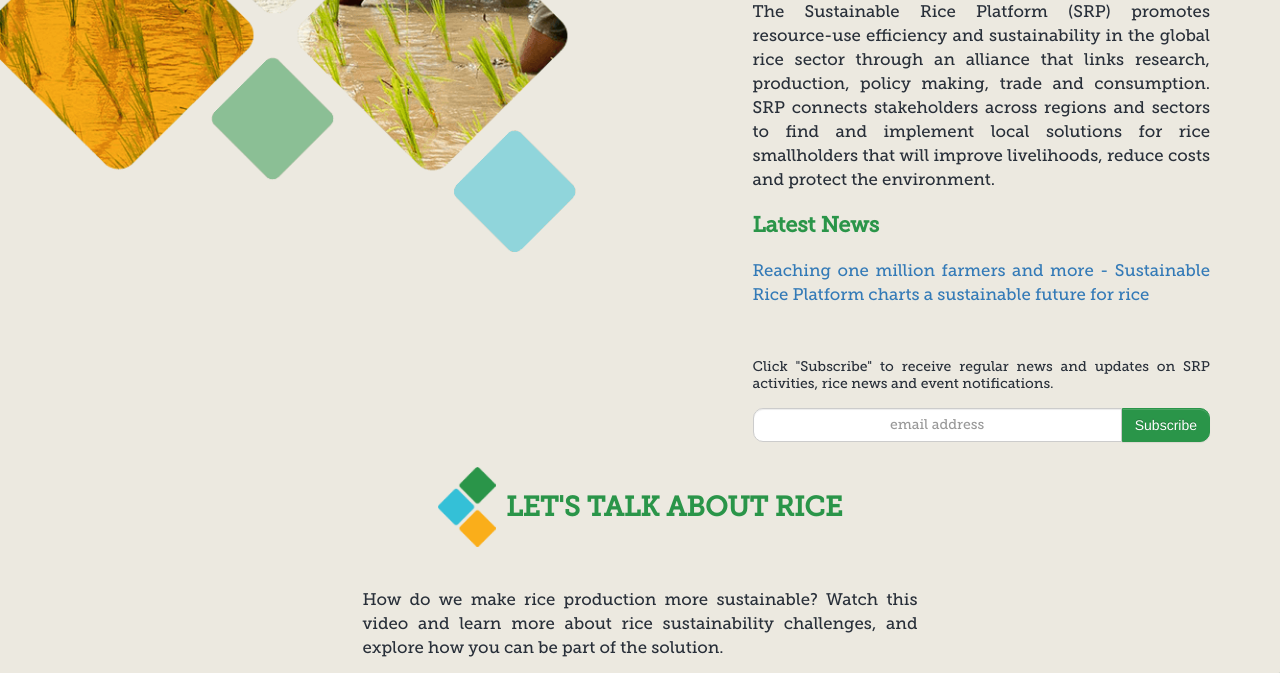
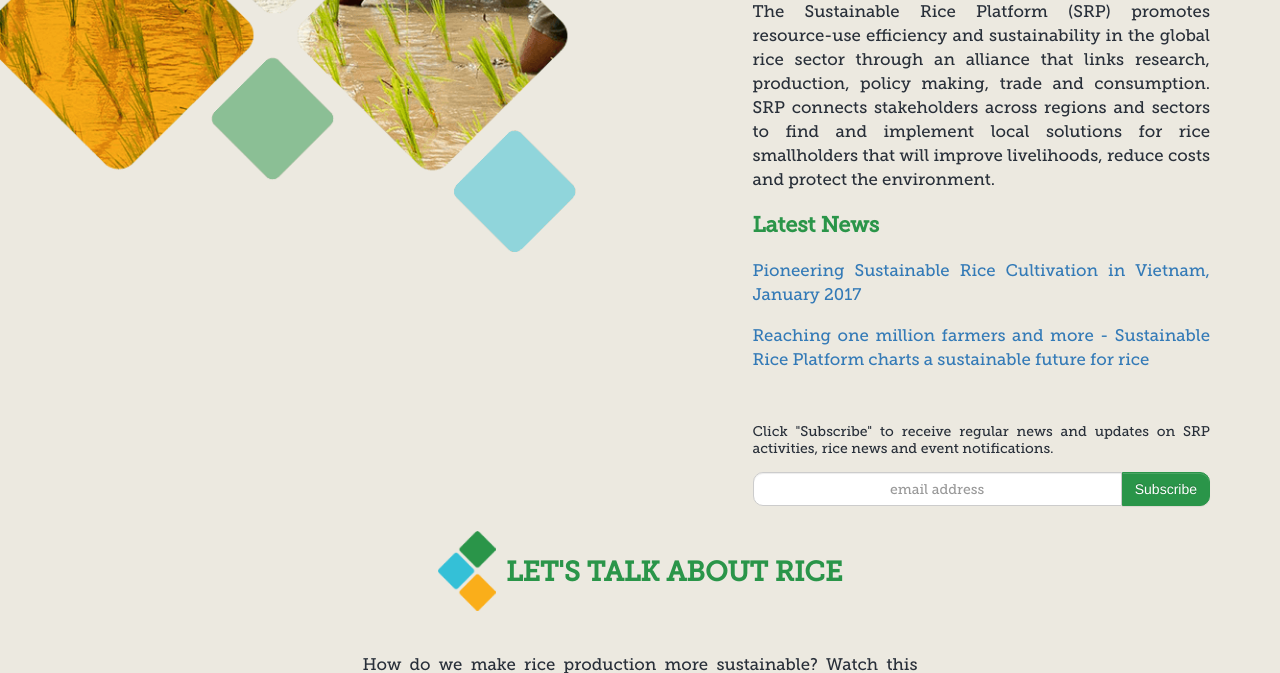
Before and after one commit to sustainablericeplatform/sustainablericeplatform.github.io, a Jekyll site: the page built from index.html, in a window 1280 px wide and 900 px high, scrolled down 891 px, cut to the strip 0-673 px from the top of the window. Built offline with Jekyll 4.4.1, drawn with Linux system fonts in a browser that asks for light colours.

Commit message:
Update index.html

```diff
--- a/index.html
+++ b/index.html
@@ -16,6 +16,7 @@
                 <h2 class="green">Our Work</h2>
                 <p>The Sustainable Rice Platform (SRP) promotes resource-use efficiency and sustainability in the global rice sector through an alliance that links research, production, policy making, trade and consumption. SRP connects stakeholders across regions and sectors to find and implement local solutions for rice smallholders that will improve livelihoods, reduce costs and protect the environment.</p>
                 <h2 class="green">Latest News</h2>
+                <p><a href="" taregt="_blank">Pioneering Sustainable Rice Cultivation in Vietnam, January 2017</a></p>
                 <p><a href="https://sites.google.com/site/srpsustainablerice/latest-news/december-2016" target="_blank">Reaching one million farmers and more - Sustainable Rice Platform charts a sustainable future for rice</a></p>
                 <div class="subscribe-wrapper" style="margin-top: 50px;">
                     <p style="line-height: 1;"><small>Click "Subscribe" to receive regular news and updates on SRP activities, rice news and event notifications.</small></p>
```
